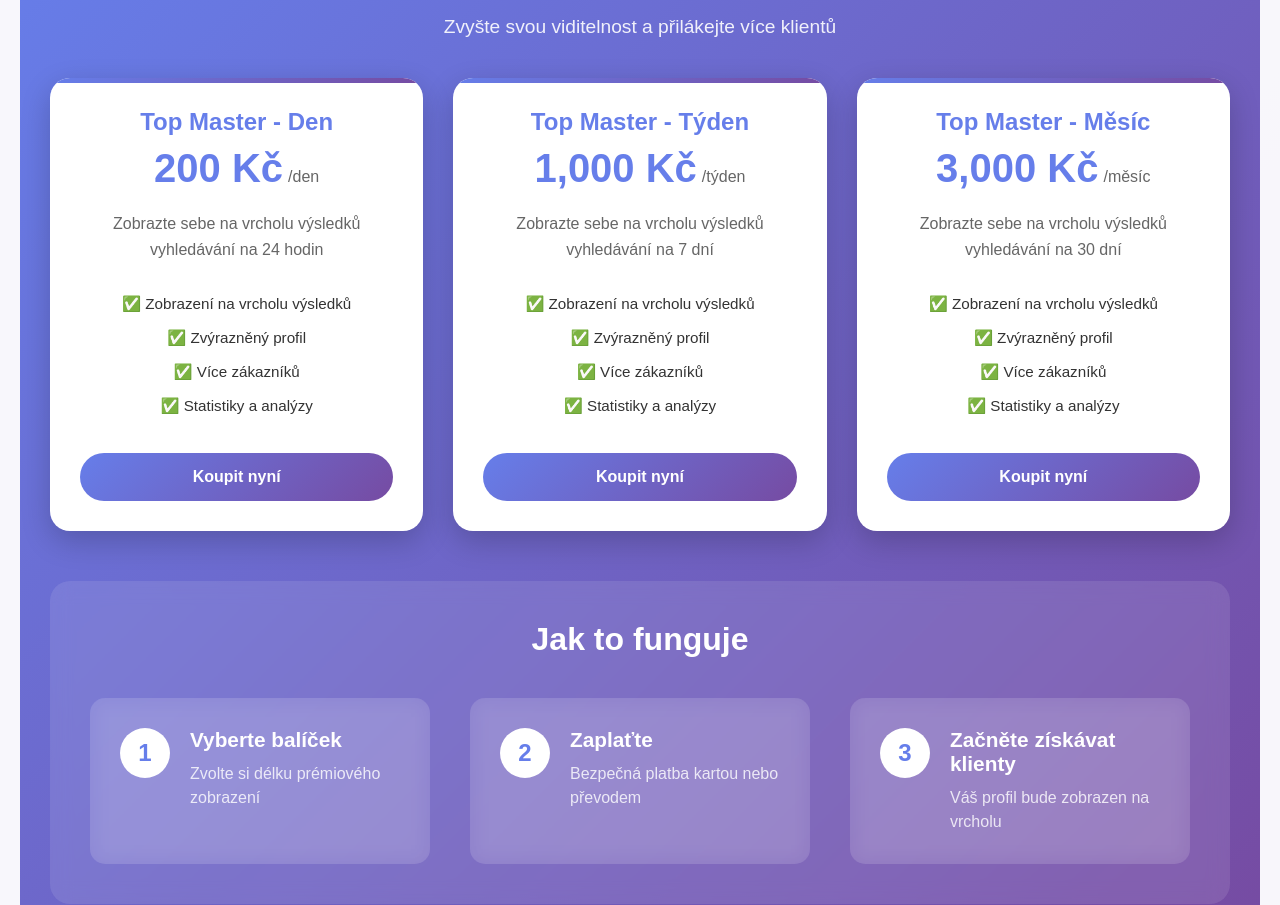
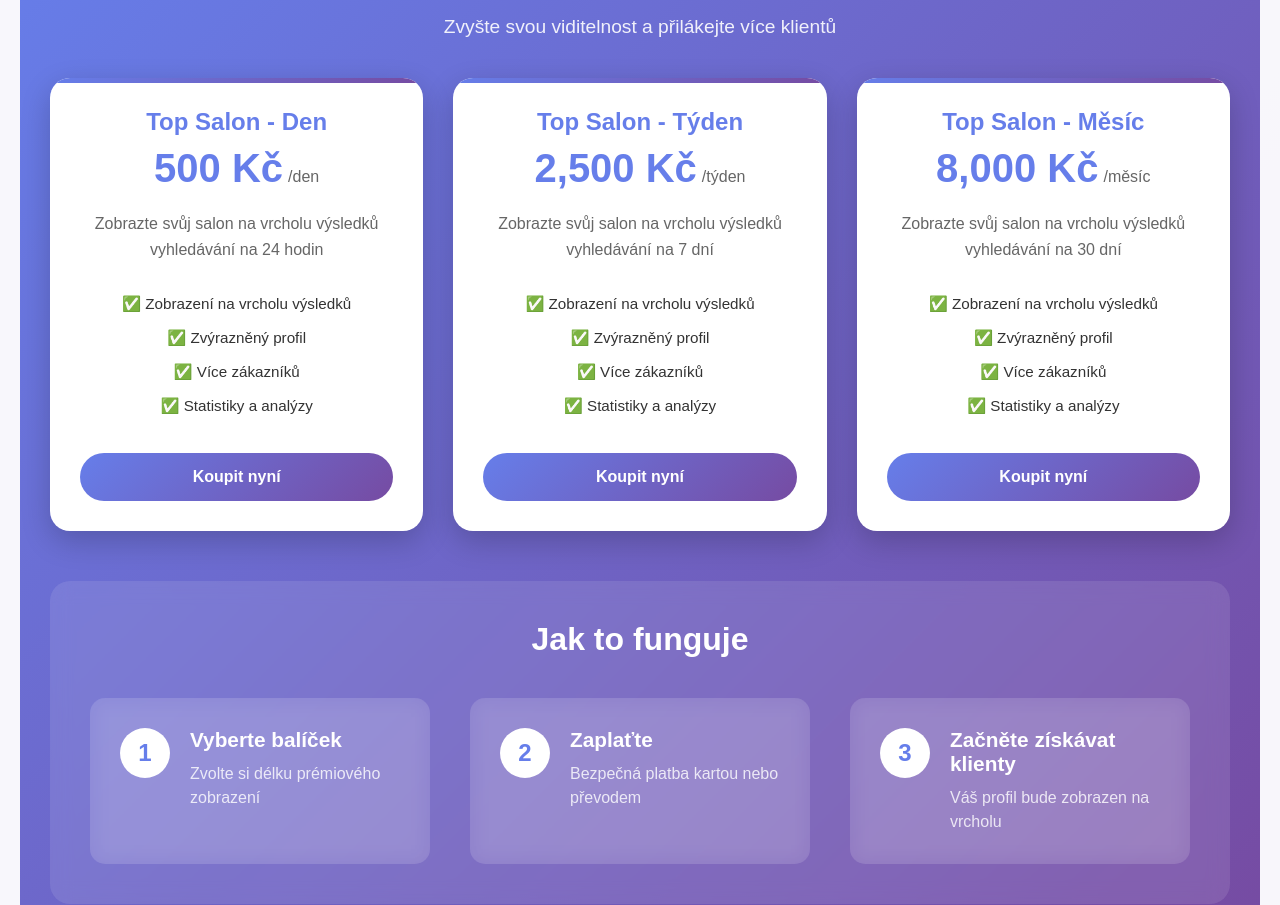
Before and after one commit to isden7409-pixel/beautyfind-1, a React (Create React App) app: page / in a window 1280 px wide. Shown: the part 2095-3000 px from the top of the page. Built offline with nearby package versions, Linux system fonts and the light colour scheme.

Commit message:
Fix premium features display based on view mode
- Premium features now show for salons when viewing salons
- Premium features show for masters when viewing masters
- Uses conditional type based on viewMode state
- Ensures correct premium packages are displayed for each category

```diff
--- a/src/pages/HomePage.tsx
+++ b/src/pages/HomePage.tsx
@@ -793,14 +793,14 @@ const HomePage: React.FC<HomePageProps> = ({ onSalonSelect, onMasterSelect, onAd
           )
         )}
 
-        {/* Premium packages for masters */}
+        {/* Premium packages */}
         <PremiumFeatures
           language={currentLanguage}
           translations={translations}
           onPurchase={(feature) => {
             console.log('Premium feature purchased:', feature);
           }}
-          type="master"
+          type={viewMode === 'salons' ? 'salon' : 'master'}
           itemId={0}
         />
 
```
